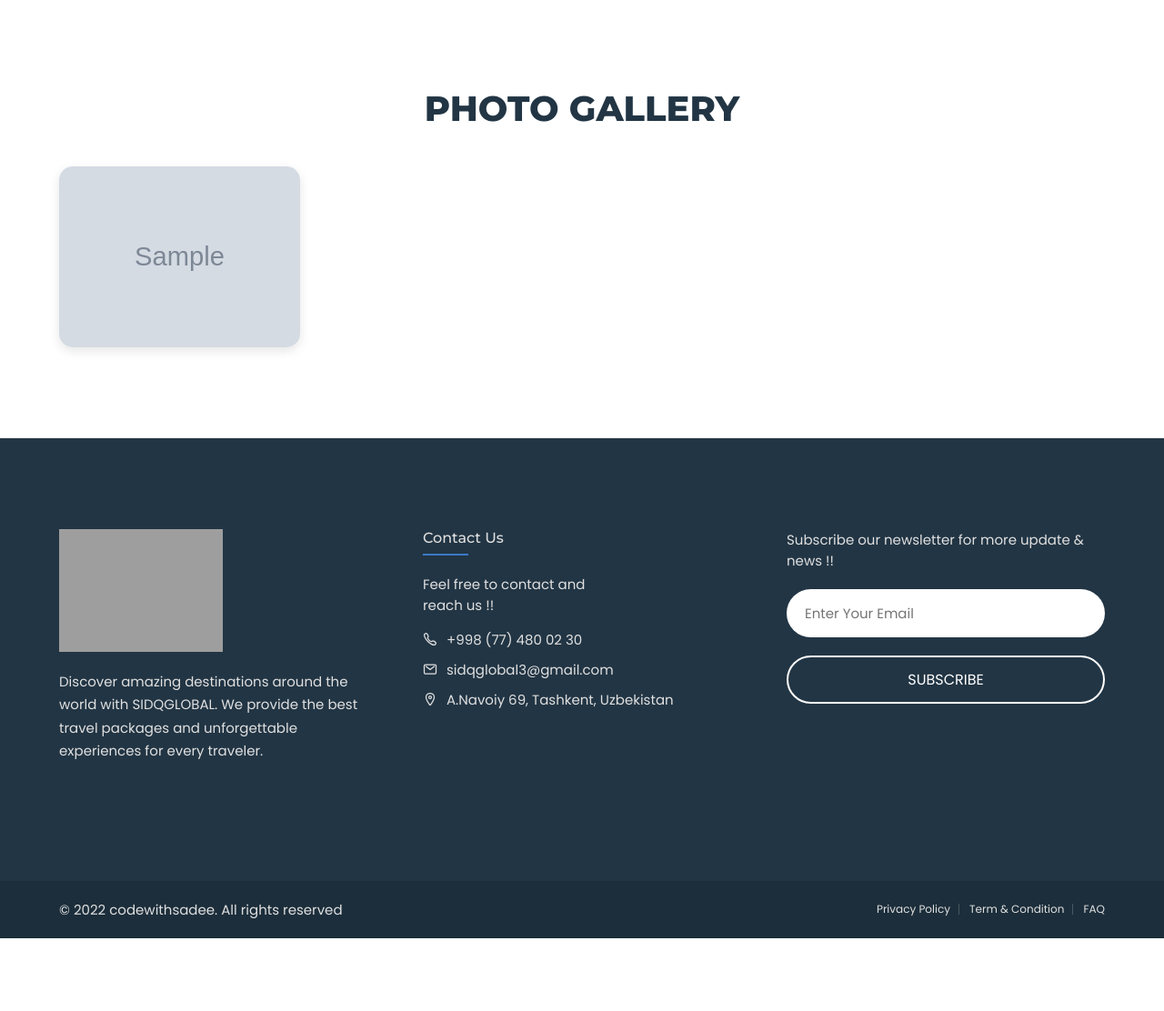
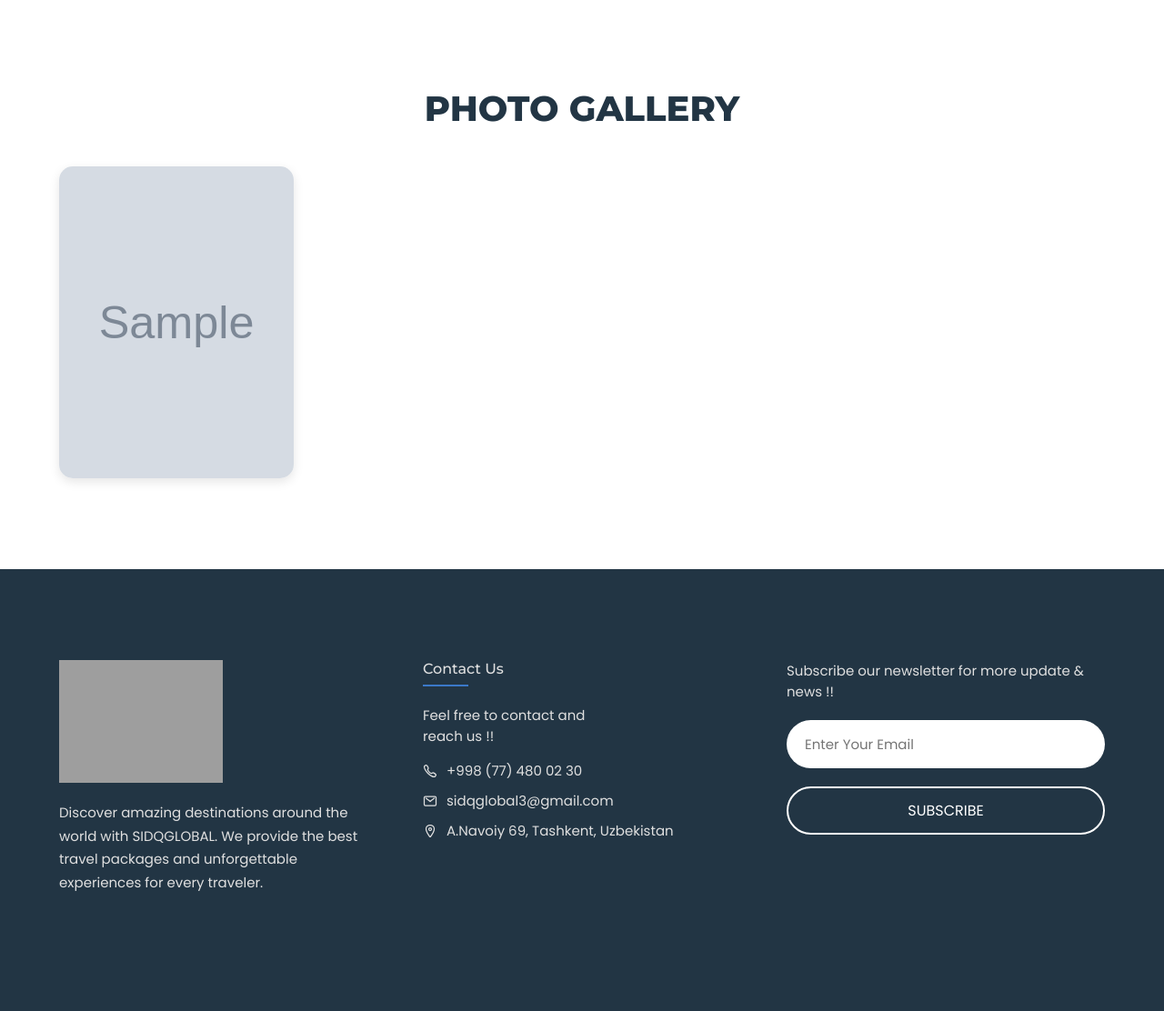
Before and after one commit to urolovforever/travel-site, a Django app: page /en/gallery/ in a window 1280 px wide. Shown: the part 304-1416 px from the top of the page at 91% size. Before the commit the page ends 1336 px from the top, so only its background shows below. Run offline with Django 4.2, Linux system fonts and the light colour scheme; tables that the repository leaves empty hold one stand-in row (values such as "Sample post"); grey boxes marked "Sample" are stand-in pictures; grey boxes are pictures that could not be loaded.

Commit message:
Increase gallery image sizes and improve spacing
- Change aspect ratio from 4:3 to 3:4 (portrait) for larger, taller images
- Increase default grid from 1 to 2 columns on mobile for better space usage
- Increase spacing gaps across all breakpoints:
  * Mobile: 25px gap (up from 20px)
  * Tablet: 30px gap (up from 25px)
  * Desktop: 35px-40px gap (up from 25-30px)
- Reduce pagination from 12 to 9 images per page for better fit
  * Creates perfect 3x3 grid on desktop
  * Prevents partial pages and empty spaces
- Ensure images properly fill viewport without overflow to next page

```diff
--- a/gallery/views.py
+++ b/gallery/views.py
@@ -9,7 +9,7 @@ class GalleryView(ListView):
     model = GalleryImage
     template_name = 'tour/gallery.html'
     context_object_name = 'images'
-    paginate_by = 12  # 12 images per page
+    paginate_by = 9  # 9 images per page (3x3 grid on desktop)
 
     def get_queryset(self):
         queryset = GalleryImage.objects.all()
--- a/static/css/style.css
+++ b/static/css/style.css
@@ -955,8 +955,8 @@ address {
 
 .gallery-grid {
   display: grid;
-  grid-template-columns: 1fr;
-  gap: 20px;
+  grid-template-columns: repeat(2, 1fr);
+  gap: 25px;
   margin-top: 40px;
 }
 
@@ -991,7 +991,7 @@ address {
   box-shadow: 0 4px 12px hsla(0, 0%, 0%, 0.1);
   cursor: pointer;
   transition: all 0.4s cubic-bezier(0.4, 0, 0.2, 1);
-  aspect-ratio: 4 / 3;
+  aspect-ratio: 3 / 4;
 }
 
 .gallery-card:hover {
@@ -1118,7 +1118,7 @@ address {
 
   .gallery-grid {
     grid-template-columns: repeat(2, 1fr);
-    gap: 25px;
+    gap: 30px;
   }
 
 
@@ -1327,7 +1327,7 @@ address {
 
   .gallery-grid {
     grid-template-columns: repeat(3, 1fr);
-    gap: 25px;
+    gap: 35px;
   }
 
 
@@ -1379,7 +1379,7 @@ address {
 
   .gallery-grid {
     grid-template-columns: repeat(3, 1fr);
-    gap: 30px;
+    gap: 40px;
   }
 
 }
@@ -1532,6 +1532,7 @@ address {
 
   .gallery-grid {
     grid-template-columns: repeat(3, 1fr);
+    gap: 40px;
   }
 
 }
```
